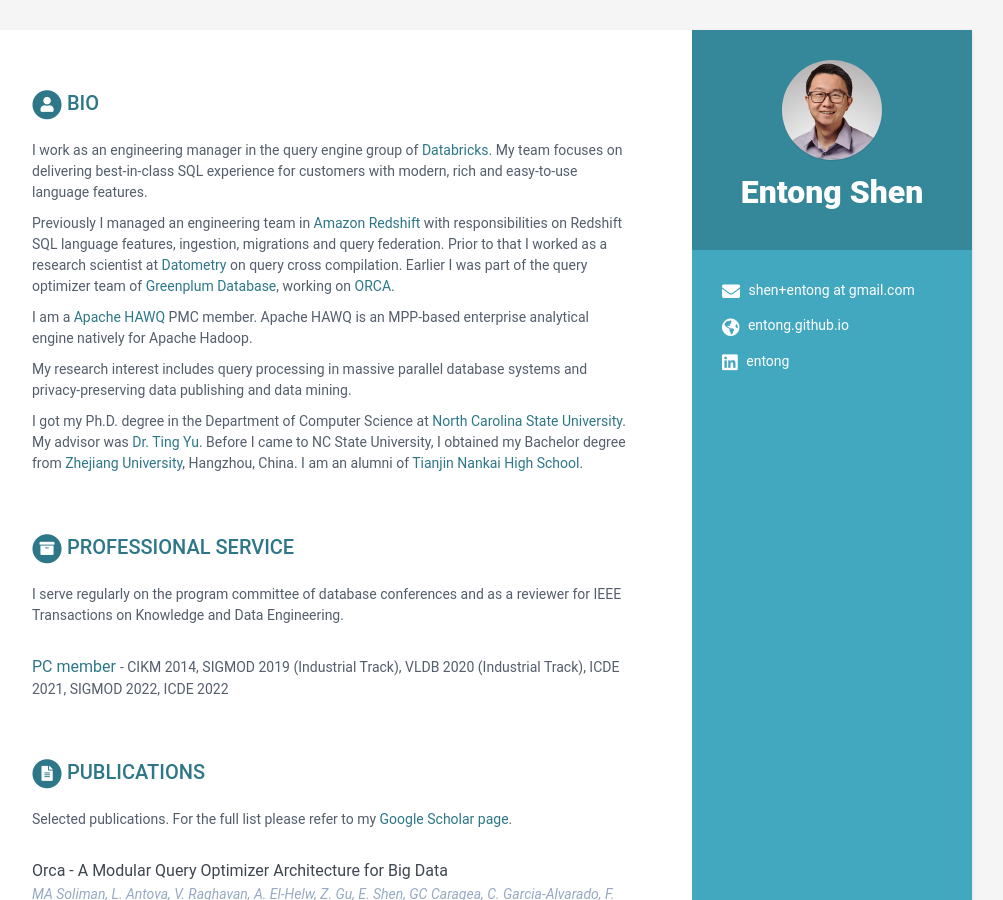
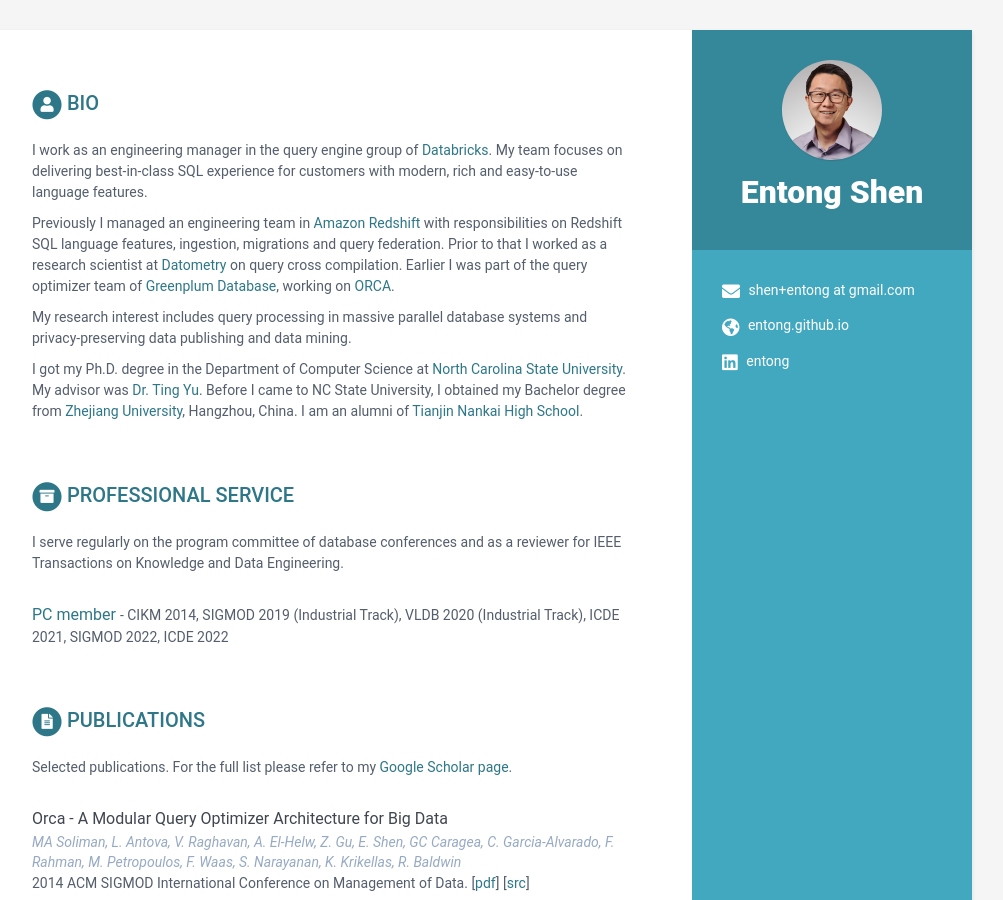
Before and after one commit to entong/entong.github.io, a Jekyll site: the page built from index.html, in a window 1280 px wide and 900 px high. Shown: the whole window, without its empty margins (168-1171 px from the left). Built offline with Jekyll 4.4.1, drawn with Linux system fonts in a browser that asks for light colours.

Commit message:
HAWQ update

```diff
--- a/_data/data.yml
+++ b/_data/data.yml
@@ -55,9 +55,6 @@ career-profile:
       I worked as a research scientist at [Datometry](https://datometry.com)
       on query cross compilation. Earlier I was part of the query optimizer team of [Greenplum Database](https://greenplum.org/),
       working on [ORCA](https://github.com/greenplum-db/gporca).
-
-      I am a [Apache HAWQ](http://hawq.apache.org/) PMC member. Apache HAWQ is an MPP-based enterprise
-      analytical engine natively for Apache Hadoop.
 
       My research interest includes query processing in massive parallel database systems and
       privacy-preserving data publishing and data mining.
```
